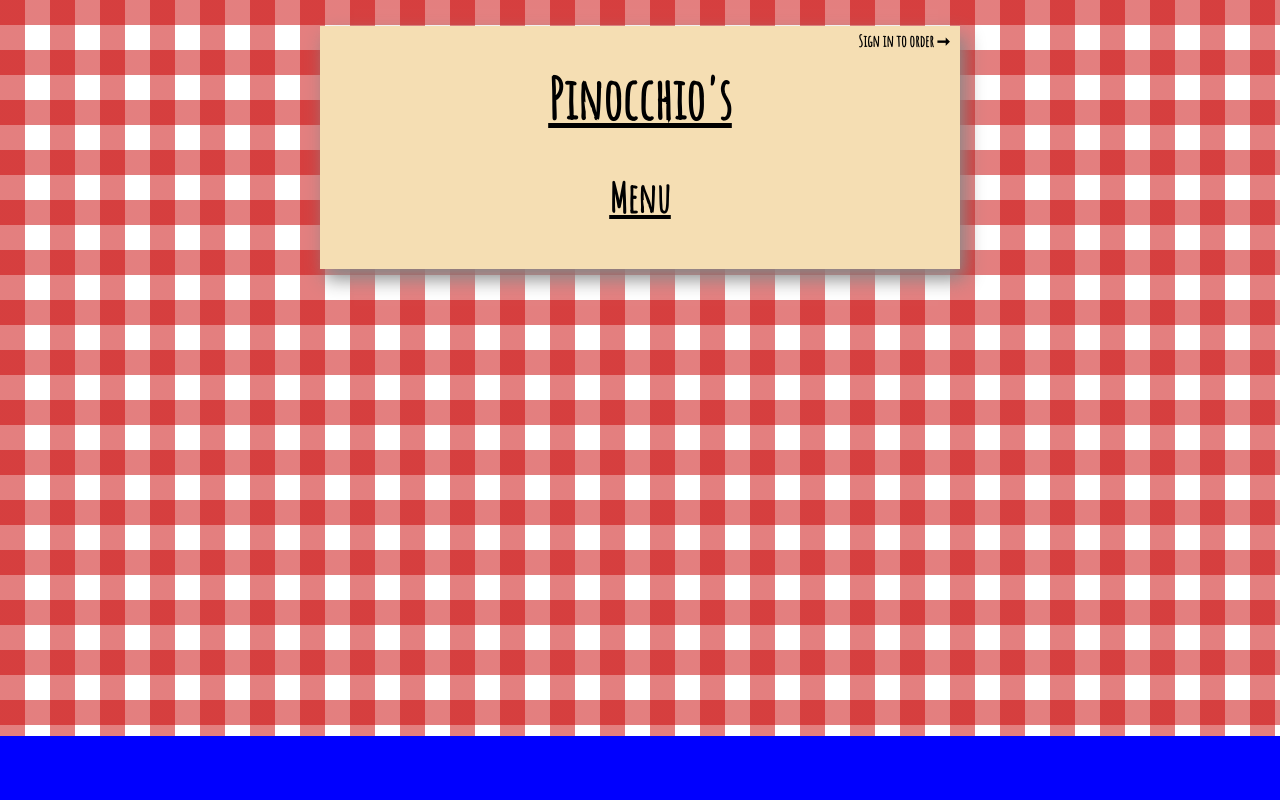
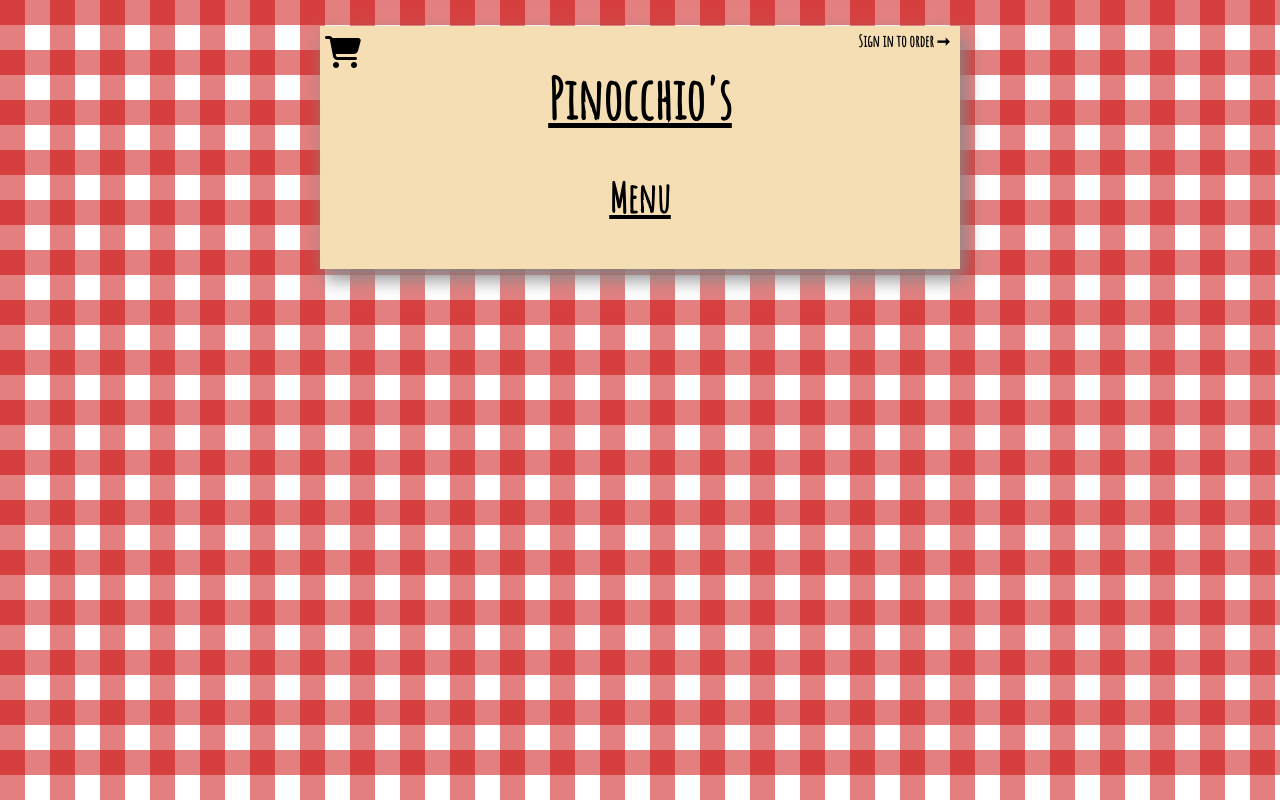
Before and after one commit to danialgagne/project3, a Django app: page / in a window 1280 px wide. Run offline with Django 3.2, Linux system fonts and the light colour scheme; data that the repository does not hold is empty; some libraries are stand-ins or nearby versions.

Commit message:
shopping cart appears on icon click

```diff
--- a/orders/static/orders/css/styles.css
+++ b/orders/static/orders/css/styles.css
@@ -121,11 +121,17 @@ input {
   color: #4b4ba3;
   background-color: white; }
 
-#shopping-cart {
+.shopping-cart {
   position: fixed;
-  bottom: 0;
-  height: 8%;
-  background-color: blue;
-  width: 100%; }
+  height: 100%;
+  background-color: white;
+  width: 0;
+  z-index: 1;
+  overflow-x: hidden;
+  right: 0; }
+
+.cart-icon {
+  cursor: pointer;
+  margin: 5px; }
 
 /*# sourceMappingURL=styles.css.map */
--- a/orders/static/orders/css/styles.scss
+++ b/orders/static/orders/css/styles.scss
@@ -157,10 +157,17 @@ input {
     background-color: white;
 }
 
-#shopping-cart {
+.shopping-cart {
     position: fixed;
-    bottom: 0;
-    height: 8%;
-    background-color: blue;
-    width: 100%;
+    height: 100%;
+    background-color: white;
+    width: 0;
+    z-index: 1;
+    overflow-x: hidden;
+    right: 0;
 }
+
+.cart-icon {
+    cursor: pointer;
+    margin: 5px;
+}
--- a/orders/static/orders/js/index.js
+++ b/orders/static/orders/js/index.js
@@ -4,7 +4,6 @@ document.addEventListener('DOMContentLoaded', () => {
 
     document.addEventListener('click', event => {
         const element = event.target;
-        const reset = ['Log out', 'Sign in', 'Sign up']
 
         if (element.classList.contains('item')) {
             const item = create_cart_item(element)
@@ -12,10 +11,13 @@ document.addEventListener('DOMContentLoaded', () => {
             localStorage.setItem('cart', JSON.stringify(cart));
         }
 
+        const reset = ['Log out', 'Sign in', 'Sign up']
         if (reset.includes(element.textContent)) {
             cart = []
             localStorage.clear()
         }
+
+        if (element.id == 'cart-icon') {toggle_cart()}
     })
 })
 
@@ -30,3 +32,10 @@ function create_cart_item (el) {
     };
     return item
 }
+
+function toggle_cart () {
+    // document.getElementById('shopping-cart').style.width = '20em'
+    document.getElementById('shopping-cart').style.width == '' ?
+        document.getElementById('shopping-cart').style.width = '20em' :
+        document.getElementById('shopping-cart').style.width = ''
+}
--- a/orders/templates/orders/base.html
+++ b/orders/templates/orders/base.html
@@ -4,6 +4,7 @@
     <head>
         <title>{% block title %}{% endblock %}Pinnochio’s Pizza & Subs</title>
 
+        <script src="https://kit.fontawesome.com/2d07834bf2.js" crossorigin="anonymous"></script>
         <link rel="stylesheet" href="https://fonts.googleapis.com/css?family=Amatic+SC">
 
         {% load static %}
@@ -16,6 +17,9 @@
         <div class="menu">
             <nav>
                 <ul>
+                    <li>
+                        <i id="cart-icon" class="fas fa-shopping-cart fa-2x cart-icon"></i>
+                    </li>
                     {% if request.user.is_authenticated %}
                     <li class="dropdown nav-secondary">
                         <span>{{ request.user.username }} &#8744;</span>
@@ -48,6 +52,6 @@
             {% block body %}
             {% endblock %}
         </div>
-        <section id="shopping-cart"></section>
+        <section id="shopping-cart" class="shopping-cart"></section>
     </body>
 </html>
```
Also changed, not shown: 1 other file.
